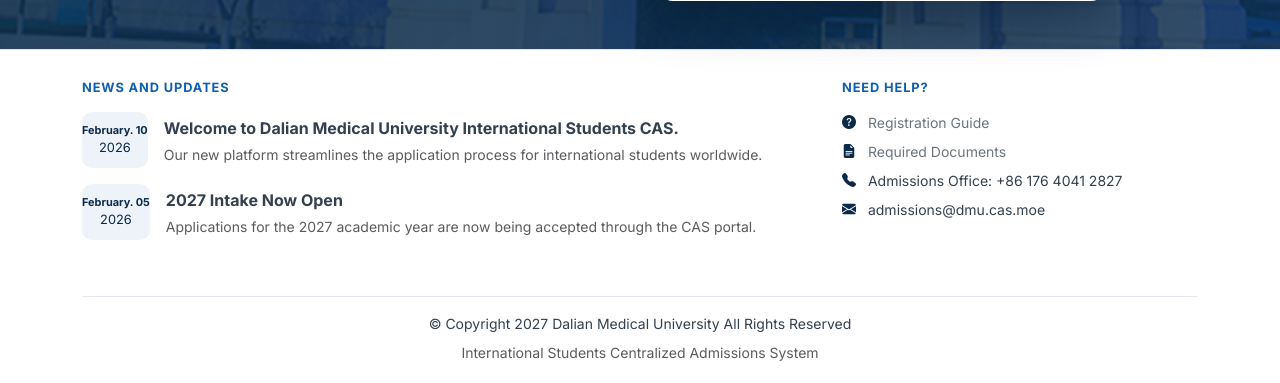
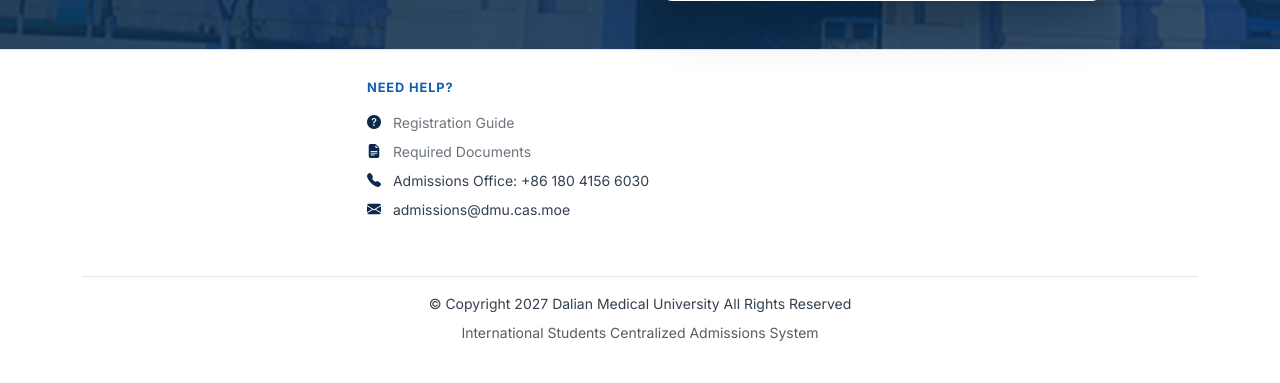
Before and after one commit to niaz8269/DMU, a Laravel app: page /register in a window 1280 px wide. Shown: the part 780-1163 px from the top of the page. After the commit the page ends 1121 px from the top, so only its background shows below. Run offline with Laravel 12, Linux system fonts and the light colour scheme; data that the repository does not hold is empty; parts of the project's set-up code (start-up, migrations or seed data) failed here and were passed over; some libraries are stand-ins or nearby versions.

Commit message:
Remove news cards from portal login/register footers

```diff
--- a/site/public/lang/en.json
+++ b/site/public/lang/en.json
@@ -150,7 +150,7 @@
     "need_help": "Need Help?",
     "reg_guide": "Registration Guide",
     "required_docs": "Required Documents",
-    "admissions_phone": "Admissions Office: +86 176 4041 2827",
+    "admissions_phone": "Admissions Office: +86 180 4156 6030",
     "copyright": "© Copyright 2027 Dalian Medical University All Rights Reserved",
     "copyright_sub": "International Students Centralized Admissions System",
     "resend_modal_title": "Resend Verification Link",
--- a/site/public/lang/fr.json
+++ b/site/public/lang/fr.json
@@ -150,7 +150,7 @@
     "need_help": "Besoin d'aide ?",
     "reg_guide": "Guide d'inscription",
     "required_docs": "Documents requis",
-    "admissions_phone": "Bureau des admissions : +86 176 4041 2827",
+    "admissions_phone": "Bureau des admissions : +86 180 4156 6030",
     "copyright": "© Copyright 2027 Université médicale de Dalian – Tous droits réservés",
     "copyright_sub": "Système centralisé d'admissions pour étudiants internationaux",
     "resend_modal_title": "Renvoyer le lien de vérification",
--- a/site/public/lang/zh.json
+++ b/site/public/lang/zh.json
@@ -150,7 +150,7 @@
     "need_help": "需要帮助？",
     "reg_guide": "注册指南",
     "required_docs": "所需材料",
-    "admissions_phone": "招生办公室：+86 176 4041 2827",
+    "admissions_phone": "招生办公室：+86 180 4156 6030",
     "copyright": "© 版权所有 2027 大连医科大学",
     "copyright_sub": "国际学生集中录取系统",
     "resend_modal_title": "重新发送验证链接",
--- a/site/resources/views/auth/register.blade.php
+++ b/site/resources/views/auth/register.blade.php
@@ -251,38 +251,12 @@
   <footer class="pt-4 bg-white border-top border-3 border-jmu-primary">
     <div class="container">
       <div class="row">
-        <div class="col-lg-8 mb-4">
-          <div class="fw-bold pb-2 mb-4 fs-5 text-jmu-primary border-bottom border-success border-opacity-50"><span data-i18n="register.news_title">News and Updates</span></div>
-
-          <div class="d-flex align-items-start mb-3">
-            <div class="news-date me-3 bg-jmu-primary text-white rounded d-flex flex-column justify-content-center align-items-center">
-              <span class="fw-bold small">February. 10</span>
-              <span style="font-size: 0.8rem;">2026</span>
-            </div>
-            <div class="pt-1 lh-base">
-              <strong>Welcome to Dalian Medical University International Students CAS.</strong>
-              <p class="small text-muted mt-1 mb-0">Our new platform streamlines the application process for international students worldwide.</p>
-            </div>
-          </div>
-
-          <div class="d-flex align-items-start mb-3">
-            <div class="news-date me-3 bg-jmu-primary text-white rounded d-flex flex-column justify-content-center align-items-center">
-              <span class="fw-bold small">February. 05</span>
-              <span style="font-size: 0.8rem;">2026</span>
-            </div>
-            <div class="pt-1 lh-base">
-              <strong>2027 Intake Now Open</strong>
-              <p class="small text-muted mt-1 mb-0">Applications for the 2027 academic year are now being accepted through the CAS portal.</p>
-            </div>
-          </div>
-        </div>
-
-        <div class="col-lg-4 mb-4">
+        <div class="col-lg-6 mx-auto mb-4">
           <div class="fw-bold pb-2 mb-4 fs-5 text-jmu-primary border-bottom border-success border-opacity-50"><span data-i18n="register.need_help">Need Help?</span></div>
           <ul class="list-unstyled small">
             <li class="mb-2"><i class="bi bi-question-circle-fill me-2 text-jmu-primary"></i> <a href="#" class="text-decoration-none text-secondary"><span data-i18n="register.reg_guide">Registration Guide</span></a></li>
             <li class="mb-2"><i class="bi bi-file-earmark-text-fill me-2 text-jmu-primary"></i> <a href="#" class="text-decoration-none text-secondary"><span data-i18n="register.required_docs">Required Documents</span></a></li>
-            <li class="mb-2"><i class="bi bi-telephone-fill me-2 text-jmu-primary"></i> <span data-i18n="register.admissions_phone">Admissions Office: +86 176 4041 2827</span></li>
+            <li class="mb-2"><i class="bi bi-telephone-fill me-2 text-jmu-primary"></i> <span data-i18n="register.admissions_phone">Admissions Office: +86 180 4156 6030</span></li>
             <li><i class="bi bi-envelope-fill me-2 text-jmu-primary"></i>  admissions@dmu.cas.moe</li>
           </ul>
         </div>
```
Also changed, not shown: site/resources/views/auth/login.blade.php (+1 -27 lines).
